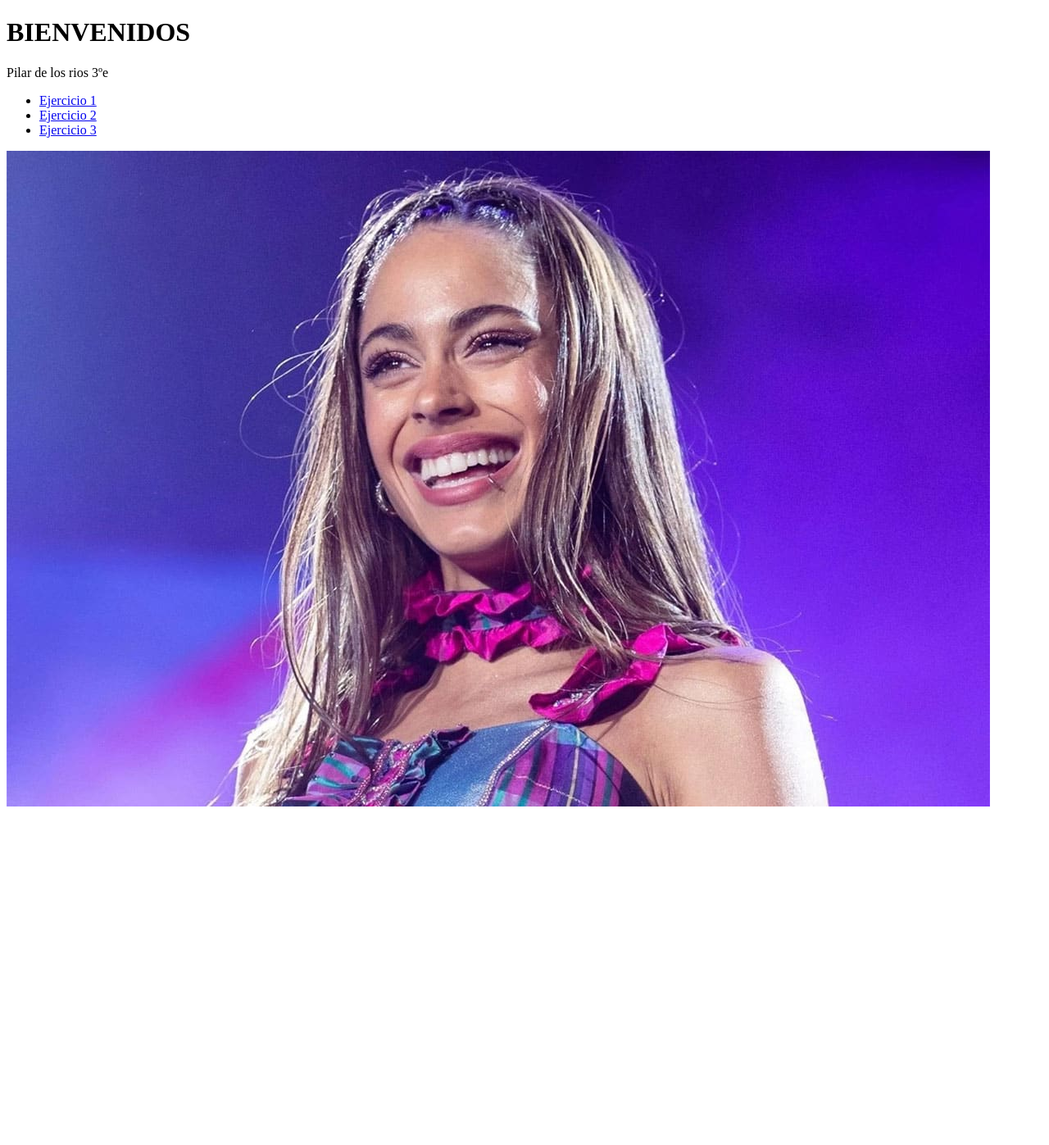
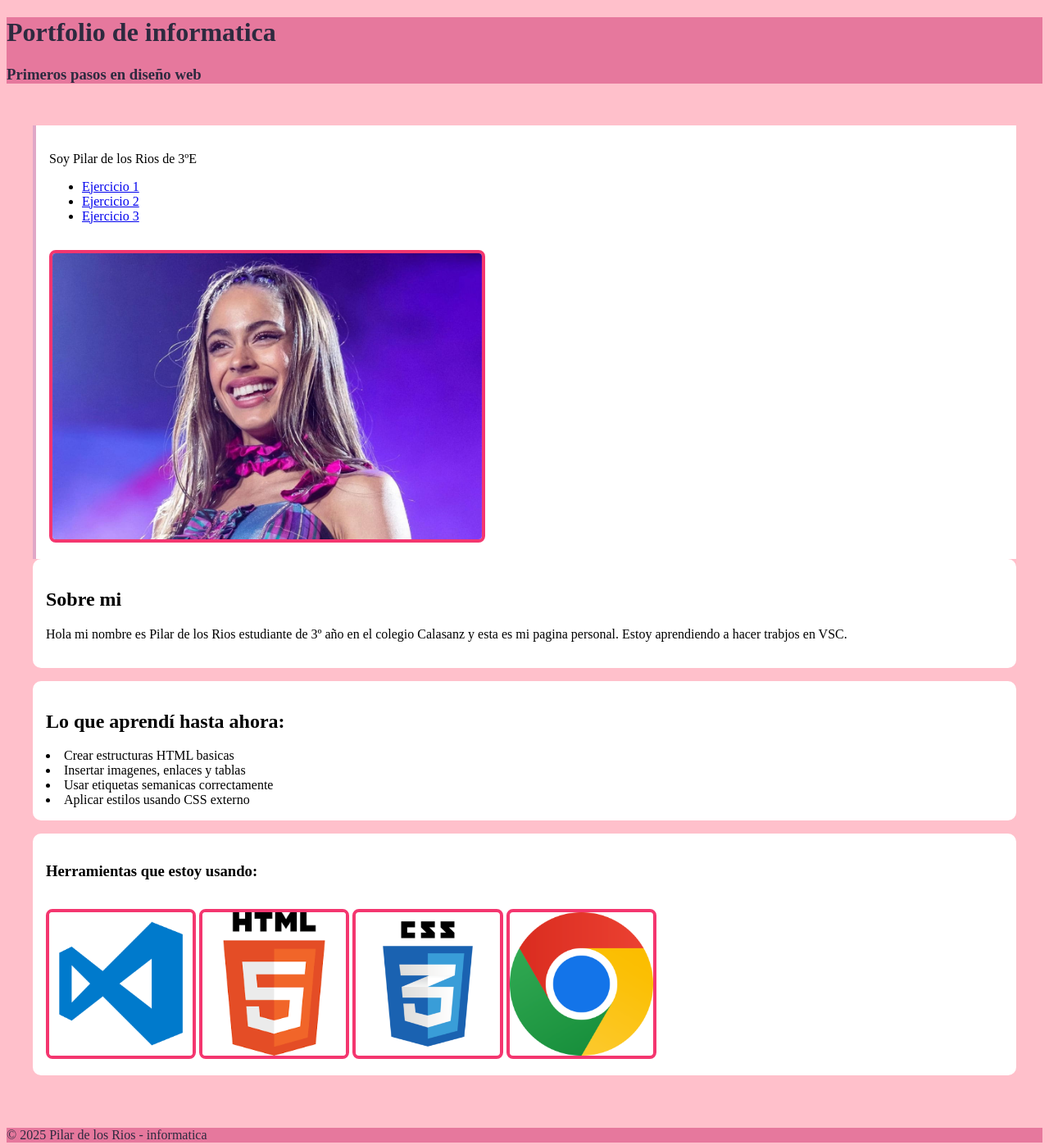
Before and after one commit to Pilar09161/informatica, a plain HTML site: page index.html in a window 1280 px wide. Shown: the whole page at 82% size. Before the commit the page ends 996 px from the top, so only its background shows below. Drawn offline with Linux system fonts and the light colour scheme.

Commit message:
Add files via upload

```diff
--- /dev/null
+++ b/estilos.css
@@ -0,0 +1,66 @@
+body {
+     font-family:'Times New Roman', Times, serif;
+     background-color: pink;
+     }
+     header, footer {
+         background-color: rgb(230, 120, 157);
+         color:rgb(45, 42, 63);
+         text-align: left;
+         padding:0cqmin;
+         }
+         nav {
+            background-color: lightpink;
+            padding:0cqmin;
+             display:flexbox;
+             justify-content:stretch;
+             gap: 2rem;
+             }
+         nav a {
+             text-decoration:rgb(129, 30, 50);
+             color: rgb(218, 65, 103);
+             font-weight: bold;
+    }
+    main {
+        padding:2rem;
+        display:ruby-text-container;
+         gap:2rem;
+     }
+strong {
+        color: rgb(255, 0, 179);
+    }
+    blockquote{
+         font-style: italic;
+         color: rgb(219, 150, 150);
+         }
+     article {
+         background-color: white;
+         padding: 1rem;
+         border-radius: 10px;
+         margin-bottom: 1rem;
+         }
+     aside {
+         background-color: white;
+         padding: 1rem;
+         border-left: 4px solid rgb(224, 168, 199);
+         }
+     th {
+         background-color: rgb(224, 86, 86);
+         }
+    th, td {
+         border: 1px solid rgb(211, 144, 144);
+         padding: 0.5rem;
+         }
+     table {
+        width: 100%;
+        border-collapse: collapse;
+         }
+     img {
+         max-width: 100%;
+         margin-top: 1rem;
+        border: 4px solid #f4366f;
+         border-radius: 8px;
+         }
+    footer a {
+         color: violet;
+        text-decoration: none;
+    }
--- a/index.html
+++ b/index.html
@@ -2,15 +2,54 @@
 <html>
     <head>
         <title>Mi pagina web</title>
+        <link rel="stylesheet" href="./estilos.css">
     </head>
     <body>
-        <h1>BIENVENIDOS</h1>
-        <P>Pilar de los rios 3ºe</P>
+        <header>
+        <h1>Portfolio de informatica</h1>
+        <h3>Primeros pasos en diseño web</h3>
+        </header>
+        <nav>
+        <a href="https://drive.google.com/drive/folders/1vPs9QpOI5F5JQUzp7CItEpcdWJMy0ml-"></a>
+        <a href="https://github.com/Pilar09161/informatica"></a>
+    </nav>
+   <main>
+            <aside>
+                <p>Soy Pilar de los Rios de 3ºE</p>
         <ul>
             <li><a href="./enlace.html">Ejercicio 1</a></li>
             <li><a href="./tabla.html">Ejercicio 2</a></li>
             <li><a href="./semantica.html">Ejercicio 3</a></li>
         </ul>
-        <img src="./Tini-Stoessel.jpg" alt="">
+        <img src="./Tini-Stoessel.jpg" alt=""width="45%">
+            </aside>
+            <section>
+                <article>
+                    <h2>Sobre mi</h2>
+                    <p> Hola mi nombre es Pilar de los Rios estudiante de 3º año en el colegio Calasanz y esta es mi pagina personal. Estoy aprendiendo a hacer trabjos en VSC.</p>
+                </article>
+                <article>
+                    <h2>Lo que aprendí hasta ahora:</h2>
+                    <li>Crear estructuras HTML basicas</li>
+                    <li>Insertar imagenes, enlaces y tablas</li>
+                    <li>Usar etiquetas semanicas correctamente</li>
+                    <li>Aplicar estilos usando CSS externo</li>
+
+                </article>
+                <article>
+                    <h3>Herramientas que estoy usando:</h3>
+                    <img src="vsc-logo.png"width="15%">
+                    <img src="html.png"width="15%">
+                    <img src="css.png"width="15%">
+                    <img src="Google_Chrome_icon_(February_2022).svg.png"width="15%">
+
+
+                </article>
+            </section>
+              </main>
+              <footer>
+                <p>&copy 2025 Pilar de los Rios - informatica</p>
+              </footer>
+
     </body>
     <html>
```
Also changed, not shown: Google_Chrome_icon_(February_2022).svg.png (added), craeme.png (added), css.png (added), html.png (added), vsc-logo.png (added).
